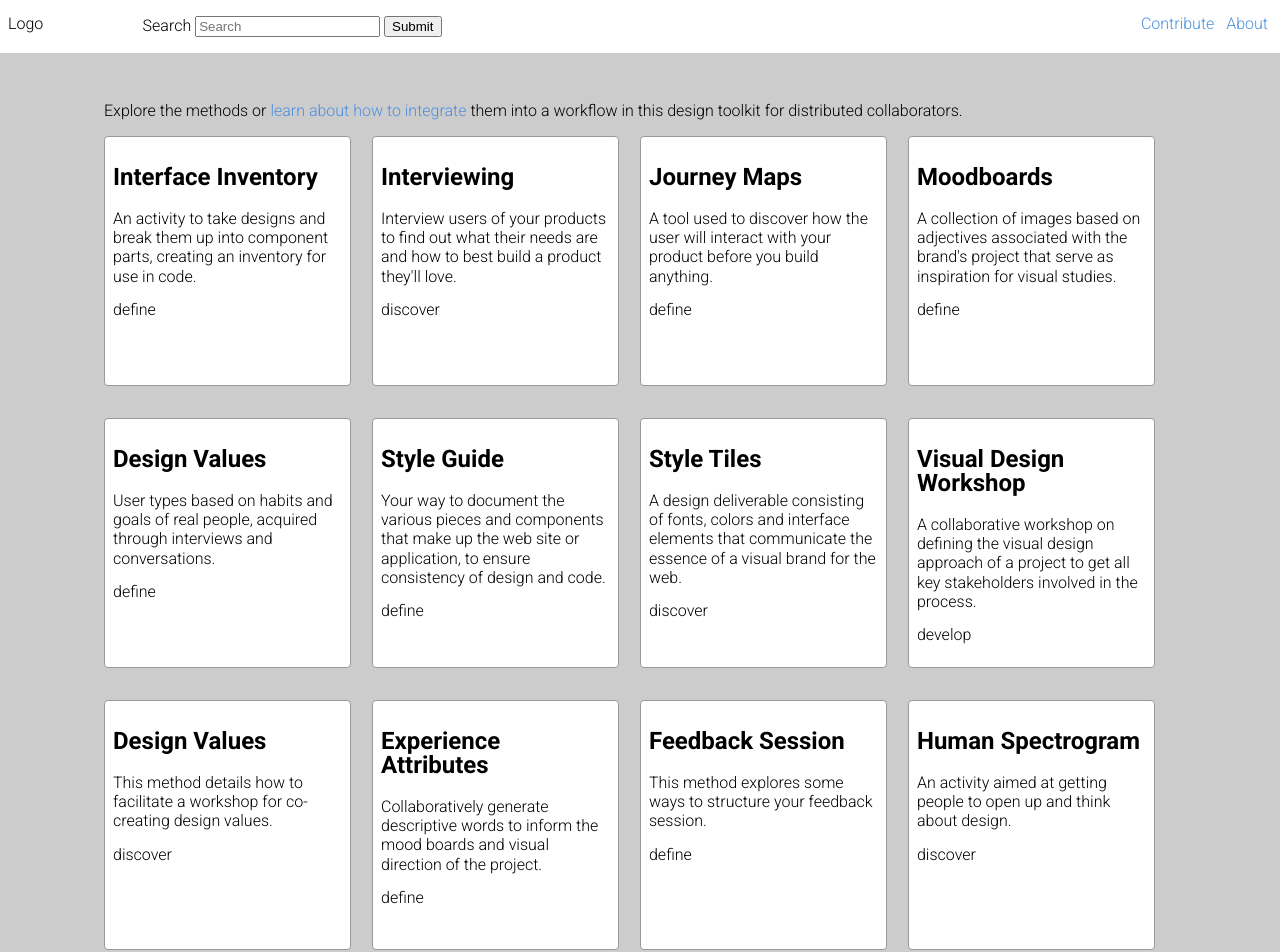
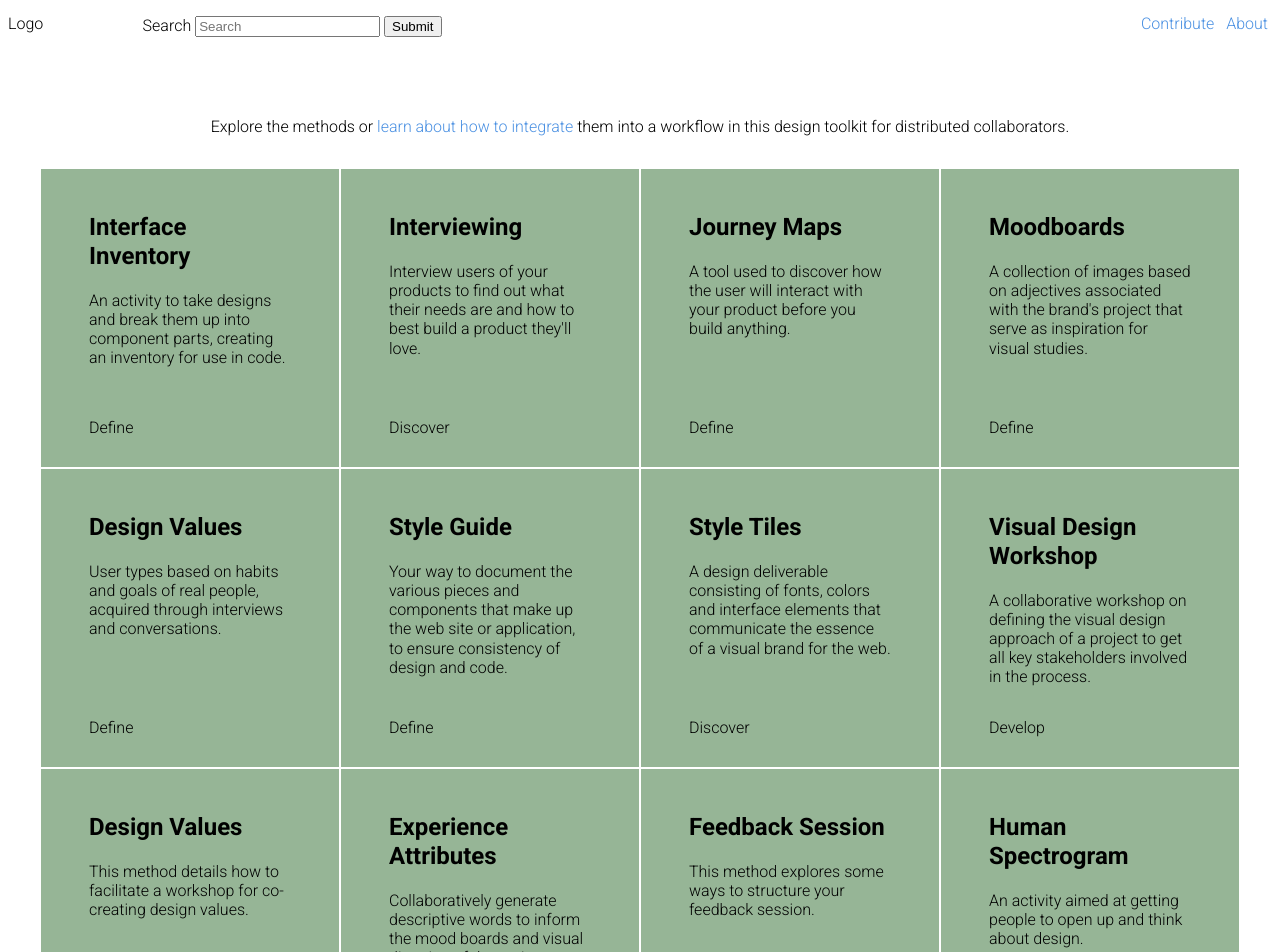
Before and after one commit to open-design-kit/opendesignkit, a Jekyll site: the page built from index.html, in a window 1280 px wide. Shown: the top 952 px of the page. Built offline with Jekyll 4.4.1, drawn with Linux system fonts in a browser that asks for light colours.

Commit message:
playing around with the cards for the index page

```diff
--- a/css/styles.css
+++ b/css/styles.css
@@ -69,7 +69,11 @@ img {
 /*---------------------------*/
 /* TODO: Clean this up to make modular */
 
-* { box-sizing: border-box; moz-box-sizing: border-box; }
+* {
+    moz-box-sizing: border-box;
+    box-sizing: border-box;
+}
+
 html {
     height: 100%;
 }
@@ -114,6 +118,10 @@ a:hover {
 p {
     font-size: 1em;
     line-height: 1.2;
+}
+
+.center {
+    text-align: center;
 }
 
 /*-------------------------------*/
@@ -299,7 +307,7 @@ footer p {
 /*--------------------------------------------*/
 
 .tabs {
-    background-color: #ccc;
+    background-color: #fff;
 }
 
 .tabs-content {
@@ -310,13 +318,16 @@ footer p {
 
 @media (min-width: 40em) {
     .tabs-content {
-        padding: 2em 4em;
+        padding: 0;
     }
 }
 
 /*--------------------------------------------*/
 /*---------- Cards for methods ---------------*/
 /*--------------------------------------------*/
+.method-list-description {
+    margin: 4em 0 2em;
+}
 
 .method-list {
     margin: 0;
@@ -331,19 +342,15 @@ footer p {
 
 /* TODO: figure out how to handle height here for various screen sizes */
 .method-list-item {
-    background-color: #fff;
-    border: 1px solid #999;
-    border-radius: .25em;
+    background-color: #96B596;
+    border: 1px solid #fff;
     float: left;
-    margin-bottom: 2em;
-    margin-left: 2%;
-    height: 250px;
-    padding: .5rem;
-    width: 46%;
-}
-
-.method-list-item:first-child {
-    margin-left: 0;
+    font-size: 1em;
+    line-height: 1.2;
+    height: 300px;
+    padding: 2% 4%;
+    position: relative;
+    width: 50%;
 }
 
 /* Using floats to clear things when appropriate, so can be easily change */
@@ -353,41 +360,44 @@ footer p {
     margin-left: 0;
 }
 
-@media (min-width: 40em) {
+@media (min-width: 50em) {
     .method-list-item {
-        width: 31%;
+        width: 33%;
     }
 
     .method-list-item:nth-child(2n +1) {
         clear: none;
-        margin-left: 2%;
     }
 
     .method-list-item:nth-child(3n +1) {
         clear: left;
-        margin-left: 0;
     }
 }
 
-@media (min-width: 50em) {
+@media (min-width: 70em) {
     .method-list-item {
-        width: 23%;
+        width: 25%;
     }
 
     .method-list-item:nth-child(3n +1) {
         clear: none;
-        margin-left: 2%;
     }
 
     .method-list-item:nth-child(4n +1) {
         clear: left;
-        margin-left: 0;
     }
 }
 
 
+.method-list-tag {
+    position: absolute;
+    bottom: 10%;
+    text-transform: capitalize;
+}
 
-
+/*--------------------------------------------*/
+/*---------- Column layout -------------------*/
+/*--------------------------------------------*/
 
 .col {
    background: #fff;
--- a/index.html
+++ b/index.html
@@ -3,17 +3,17 @@ layout: default
 title: Welcome to Open Design Kit
 ---
 
-<div class="tabs">
+<div class="tabs" role="main">
     <div class="tabs-content">
-        <p>Explore the methods or <a href="">learn about how to integrate</a> them into a workflow in this design toolkit for distributed collaborators.</p>
+        <p class="center method-list-description">Explore the methods or <a href="">learn about how to integrate</a> them into a workflow in this design toolkit for distributed collaborators.</p>
         <!-- All methods -->
-        <section class="fr-tabs__panel js-fr-tabs__panel" id="all-phases">
+        <section class="" id="all-phases">
             <ul class="method-list">
                 {% for method in site.methods %}
                     <li class="method-list-item">
                         <h2>{{ method.title }}</h2>
                         <p>{{ method.teaser }}</p>
-                        <span> {{ method.tags }}</span>
+                        <span class="method-list-tag"> {{ method.tags }}</span>
                     </li>
                 {% endfor %}
             </ul>
```
